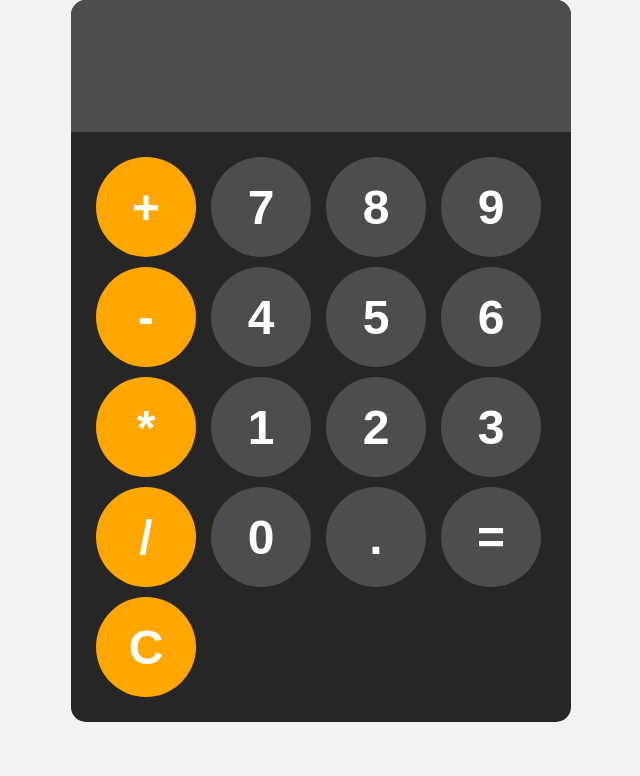
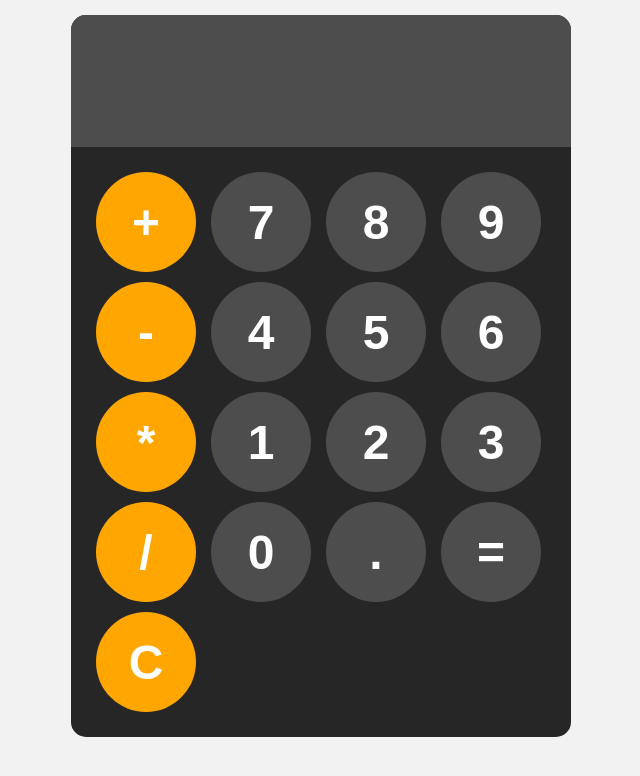
Before and after one commit to imvijay0/Projects, a plain HTML site: page Calculator/index.html in a window 1280 px wide. Shown: the whole page, without its empty margins (319-959 px from the left). Drawn offline with Linux system fonts and the light colour scheme.

Commit message:
modify all changes

```diff
--- a/Calculator/styles.css
+++ b/Calculator/styles.css
@@ -1,6 +1,6 @@
 body {
   display: flex;
-  margin: 0;
+  margin-top: 15px;
   align-items: center;
   justify-content: center;
   height: 100%;
```
Also changed, not shown: RockPaperScissors/index.html (+0 -2 lines), Calculator/output.png (added), RockPaperScissors/output.png (added).
